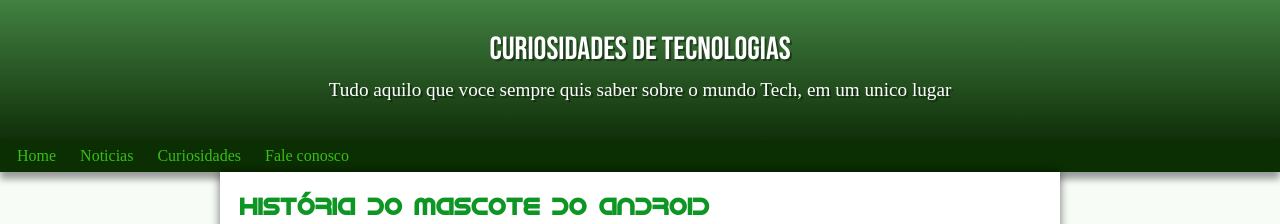
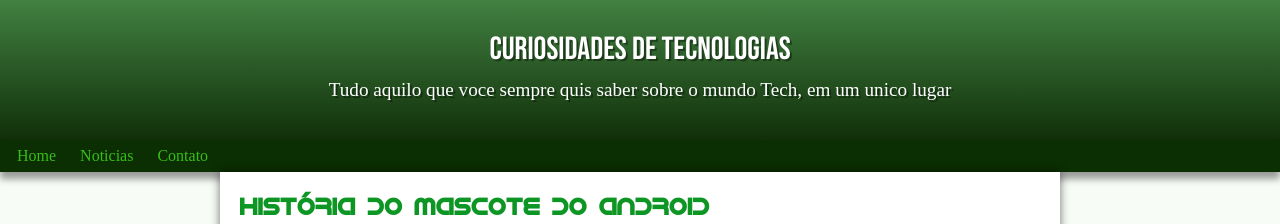
Before and after one commit to willlindo7/Projetos, a plain HTML site: page Site 1/index.html in a window 1280 px wide. Shown: the top 224 px of the page. Drawn offline with Linux system fonts and the light colour scheme.

Commit message:
Problema Corrigido

```diff
--- a/Site 1/index.html.html
+++ b/Site 1/index.html
@@ -15,8 +15,7 @@
     <nav>
         <a href="#">Home</a>
         <a href="#">Noticias</a>
-        <a href="#">Curiosidades</a>
-        <a href="#">Fale conosco</a>
+        <a href="#">Contato</a>
     </nav>
     <main>
         <article>
--- a/Site 1/style/style.css
+++ b/Site 1/style/style.css
@@ -68,7 +68,7 @@ header > p {
     font-size: 1.2em;
     padding-left: 10px;
     padding-right: 10px;
-    margin-bottom: 15px;
+    padding-bottom: 20px;
 }
 
 nav {
```
